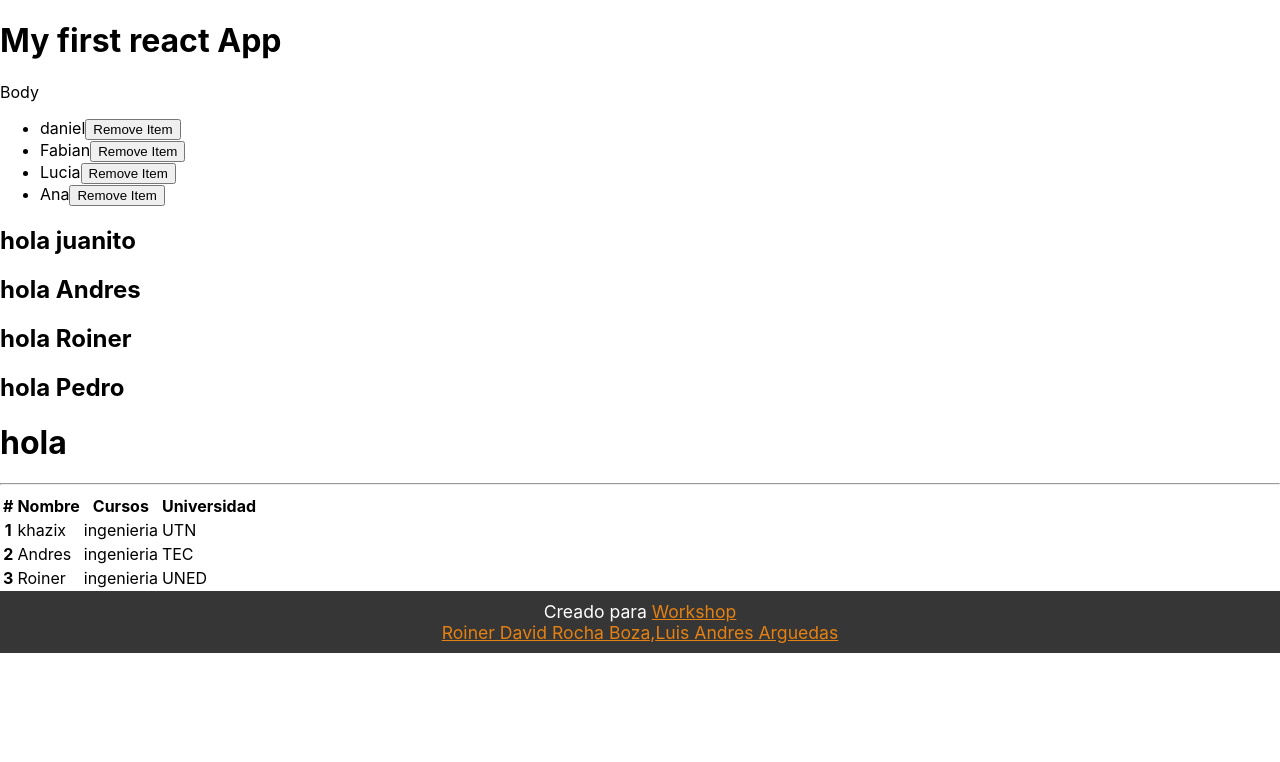
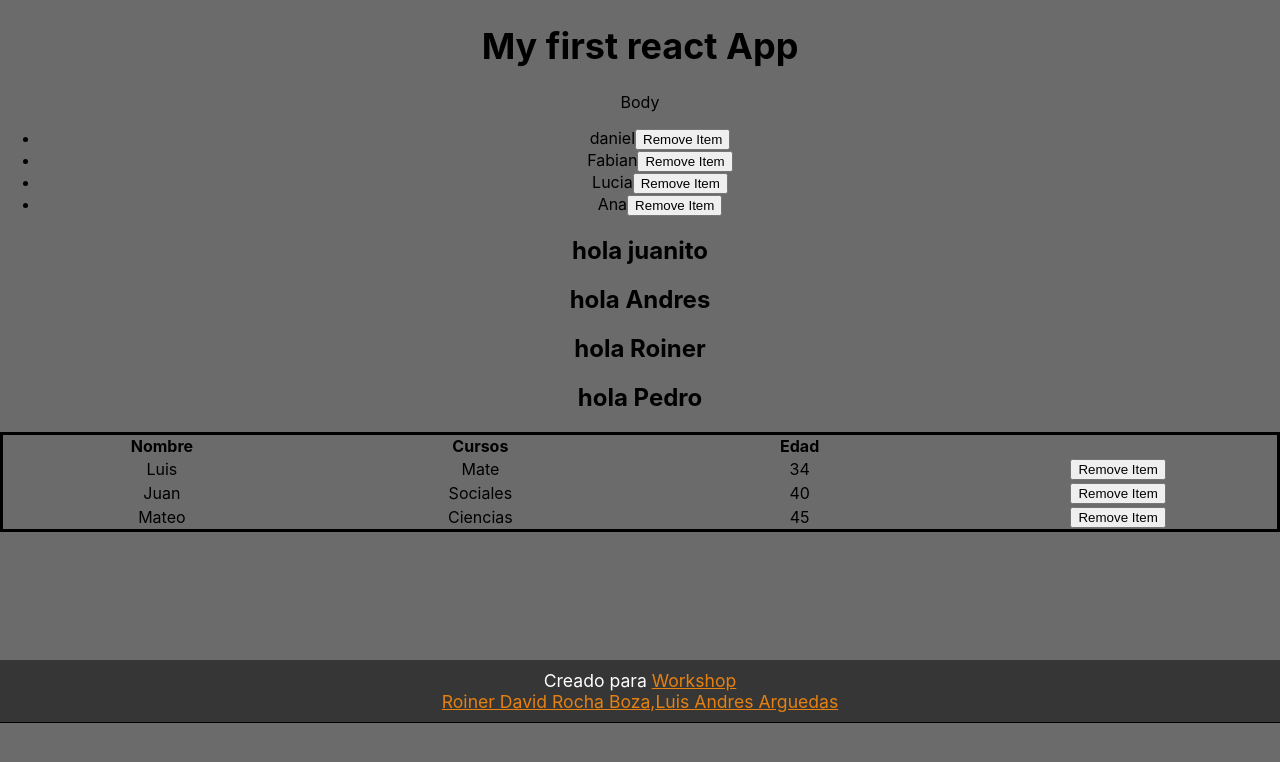
Before and after one commit to RoinerRocha/react-isw, a React (Create React App) app: page / in a window 1280 px wide. Shown: the top 762 px of the page. Built offline with nearby package versions, Linux system fonts and the light colour scheme.

Commit message:
modificaciones

```diff
--- a/src/components/body/Body.css
+++ b/src/components/body/Body.css
@@ -0,0 +1,5 @@
+Body{
+    background-color: #6b6b6b;
+    border-bottom: 1px solid black;
+    text-align: center;
+}
--- a/src/components/body/Body.js
+++ b/src/components/body/Body.js
@@ -1,7 +1,7 @@
 import React, {useState} from "react";
 import "./Body.css";
 import List1 from '../list/List1';
-import Comentarios from '../list/Comentarios';
+import Table from '../list/Table';
 
 import List from "../list/List";
 
@@ -27,7 +27,7 @@ function Body(props) {
 			<List1 persona="Andres"/>
 			<List1 persona="Roiner"/>
 			<List1 persona="Pedro"/>
-			<Comentarios sujeto={sujeto} />
+			<Table/>
 
 		</React.Fragment>
 	);
--- a/src/components/footer/Footer.css
+++ b/src/components/footer/Footer.css
@@ -5,6 +5,7 @@ footer {
   color: white;
   text-align: center;
   font-size: 1.1rem;
+  margin-top: 10%;
 }
 footer a {
   color: #e58112;
--- a/src/components/header/Header.css
+++ b/src/components/header/Header.css
@@ -0,0 +1,5 @@
+h1{
+    font-size: 36px;
+    font-weight: bold;
+    color: rgb(0, 0, 0);
+}
--- a/src/components/list/Comentarios.jsx
+++ /dev/null
@@ -1,42 +0,0 @@
-import React, { Fragment }from 'react';
-
-const Comentarios = ({sujeto}) => {
-    return (
-        <Fragment>
-            <h1>hola</h1>
-            <hr />
-            <table className='table'>
-                <thead>
-                    <tr>
-                        <th scope="col">#</th>
-                        <th scope="col">Nombre</th>
-                        <th scope="col">Cursos</th>
-                        <th scope="col">Universidad</th>
-                    </tr>
-                </thead>
-                <tbody>
-                    <tr>
-                        <th scope="row">1</th>
-                        <td>{sujeto.nombre}</td>
-                        <td>{sujeto.cursos}</td>
-                        <td>{sujeto.universidad}</td>
-                    </tr>
-                    <tr>
-                        <th scope="row">2</th>
-                        <td>{sujeto.nombre2}</td>
-                        <td>{sujeto.cursos2}</td>
-                        <td>{sujeto.universidad2}</td>
-                    </tr>
-                    <tr>
-                        <th scope="row">3</th>
-                        <td>{sujeto.nombre3}</td>
-                        <td>{sujeto.cursos3}</td>
-                        <td>{sujeto.universidad3}</td>
-                    </tr>
-                </tbody>
-            </table>
-        </Fragment>
-    );
-}
-
-export default Comentarios;
--- /dev/null
+++ b/src/components/list/Table.css
@@ -0,0 +1,8 @@
+Table {
+    table-layout: fixed;
+    width: 100%;
+    border-collapse: collapse;
+    border: 3px solid purple;
+    text-align: center;
+    border: 3px solid rgb(0, 0, 0);
+}
--- /dev/null
+++ b/src/components/list/Table.js
@@ -0,0 +1,39 @@
+import React, { useState } from "react";
+import './Table.css';
+
+function Table(props) {
+    const [lista, setLista] = useState([{ nombre: 'Luis', curso: 'Mate', edad: '34' },
+    { nombre: 'Juan', curso: 'Sociales', edad: '40' }, { nombre: 'Mateo', curso: 'Ciencias', edad: '45' },]);
+
+    const removeItem = (index) => {
+        setLista(lista.filter(item => item !== lista[index]));
+    };
+
+    return (
+        <div className="tablapersona">
+            <table>
+                <thead>
+                    <tr>
+                        <th>Nombre</th>
+                        <th>Cursos</th>
+                        <th>Edad</th>
+                    </tr>
+                </thead>
+                <tbody>
+                    {lista.length && (
+                        lista.map((person, index) => (
+                            <tr>
+                                <td>{person.nombre}</td>
+                                <td>{person.curso}</td>
+                                <td>{person.edad}</td>
+                                <td><button onClick={() => removeItem(index)}>Remove Item</button></td>
+                            </tr>
+                            ))
+                    )}
+                </tbody>
+            </table>
+        </div>
+    );
+}
+
+export default Table;
```
Lines whose indentation alone changed are shown as unchanged.
